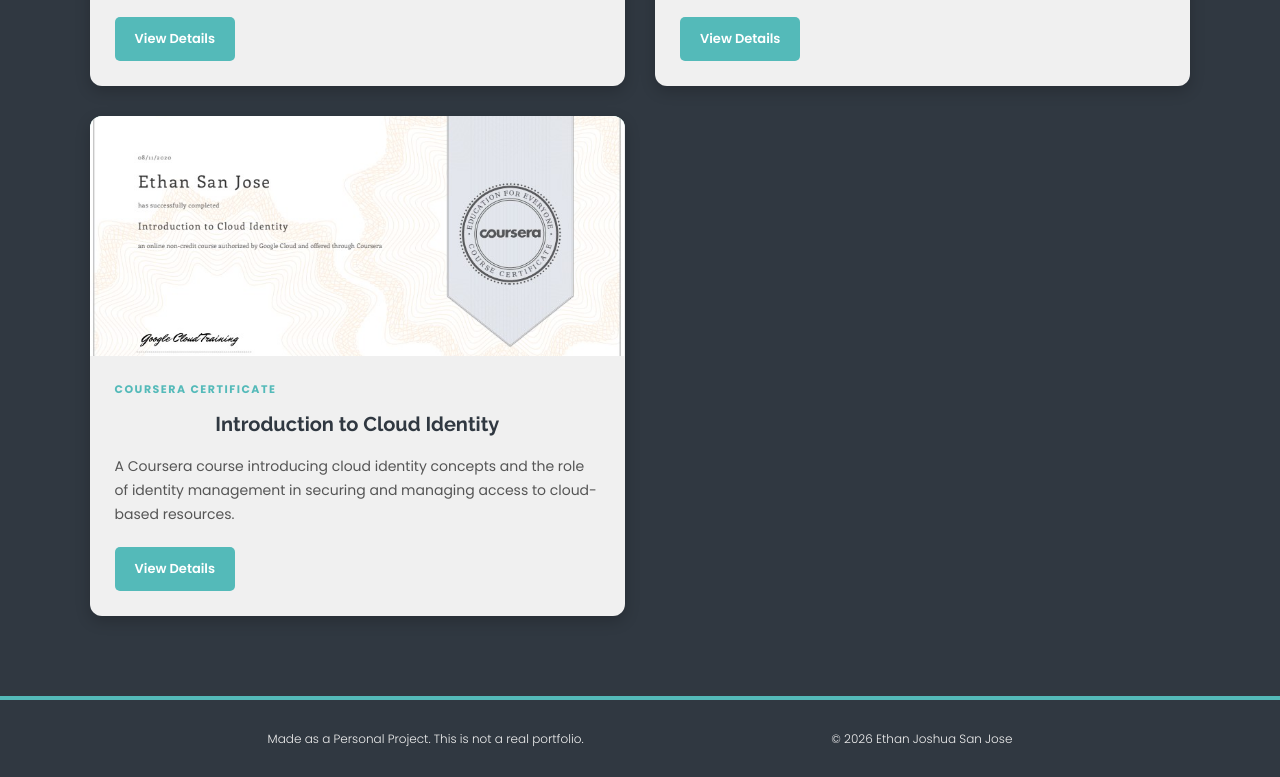
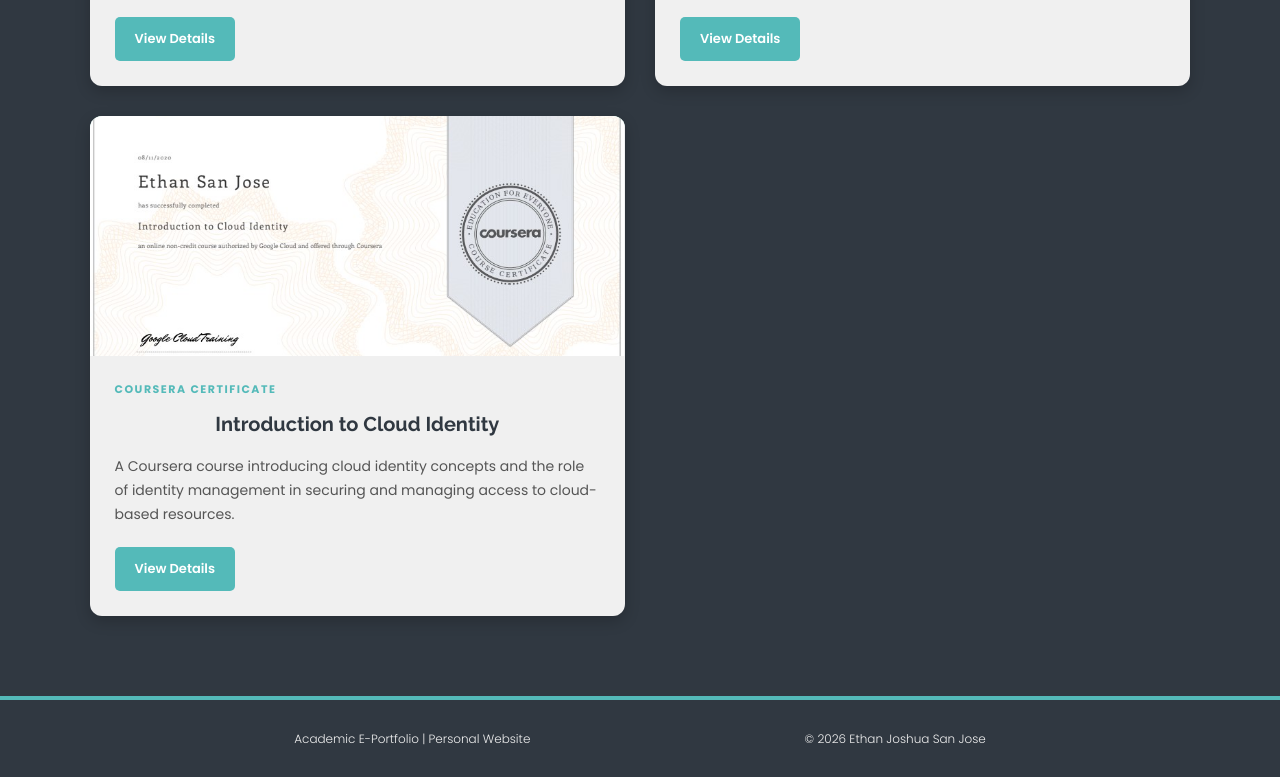
Before and after one commit to EthanSanJose/EthanSanJose.github.io, a plain HTML site: page achievements-skills/index.html in a window 1280 px wide. Shown: the part 1873-2650 px from the top of the page. Drawn offline with Linux system fonts and the light colour scheme.

Commit message:
Updated Footers

```diff
--- a/achievements-skills/index.html
+++ b/achievements-skills/index.html
@@ -343,7 +343,7 @@ Training Badge</h3>
 
     <!-- Footer -->
     <footer class="ai2-footer">
-        <p>Made as a Personal Project. This is not a real portfolio.</p>
+        <p>Academic E-Portfolio | Personal Website</p>
         <p>&copy; 2026 Ethan Joshua San Jose</p>
     </footer>
 
```
Also changed, not shown: ai-2/index.html (+1 -1 lines), seminars-fieldtrips/index.html (+1 -1 lines).
